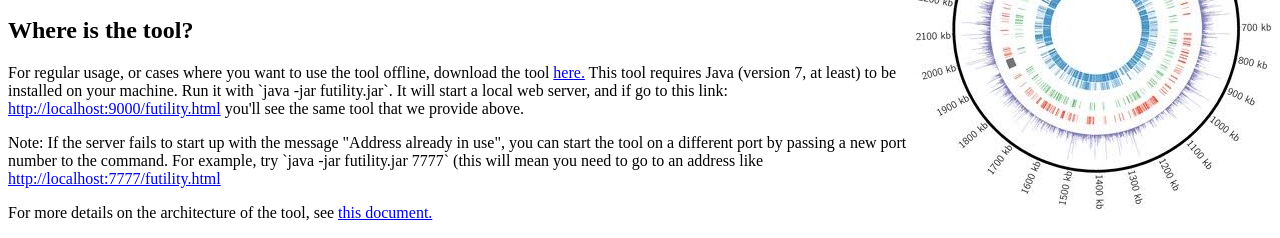
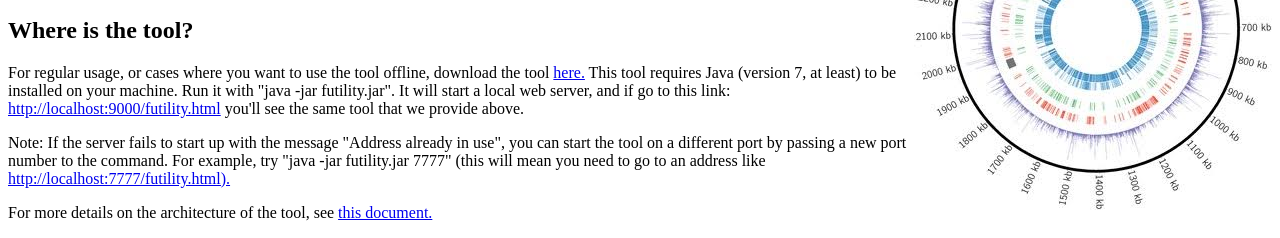
Before and after one commit to blandflakes/futility-js, a website: page hosted/index.html in a window 1280 px wide. Shown: the part 173-411 px from the top of the page. Drawn offline with Linux system fonts and the light colour scheme.

Commit message:
Minor cleanup.

```diff
--- a/hosted/index.html
+++ b/hosted/index.html
@@ -20,8 +20,8 @@
       <li>Your computer has very dated hardware</li>
       <li>Your internet connection is reliable.</li>
     </ul>-->
-    <p>For regular usage, or cases where you want to use the tool offline, download the tool <a href="downloads/futility.jar">here.</a> This tool requires Java (version 7, at least) to be installed on your machine. Run it with `java -jar futility.jar`. It will start a local web server, and if go to this link: <a href="http://localhost:9000/futility.html">http://localhost:9000/futility.html</a> you'll see the same tool that we provide above.</p>
-    <p>Note: If the server fails to start up with the message "Address already in use", you can start the tool on a different port by passing a new port number to the command. For example, try `java -jar futility.jar 7777` (this will mean you need to go to an address like <a href="http://localhost:7777/futility.html">http://localhost:7777/futility.html</a></p>
+    <p>For regular usage, or cases where you want to use the tool offline, download the tool <a href="downloads/futility.jar">here.</a> This tool requires Java (version 7, at least) to be installed on your machine. Run it with "java -jar futility.jar". It will start a local web server, and if go to this link: <a href="http://localhost:9000/futility.html">http://localhost:9000/futility.html</a> you'll see the same tool that we provide above.</p>
+    <p>Note: If the server fails to start up with the message "Address already in use", you can start the tool on a different port by passing a new port number to the command. For example, try "java -jar futility.jar 7777" (this will mean you need to go to an address like <a href="http://localhost:7777/futility.html">http://localhost:7777/futility.html).</a></p>
     <p>For more details on the architecture of the tool, see <a href="architecture.html">this document.</a></p>
     <h2>What can it do?</h2>
     <p>There are three components - a data management interface, a fitness comparison table, and a genome viewer. These items can be imported, and if you want to replace them or reduce the memory usage of your machine, they can be removed.</p>
```
